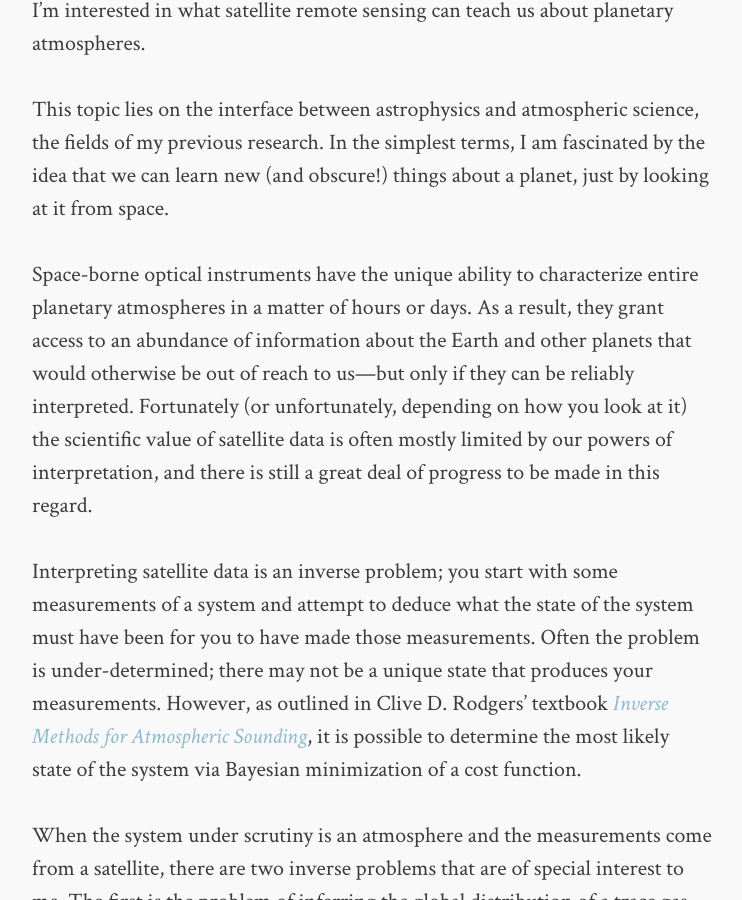
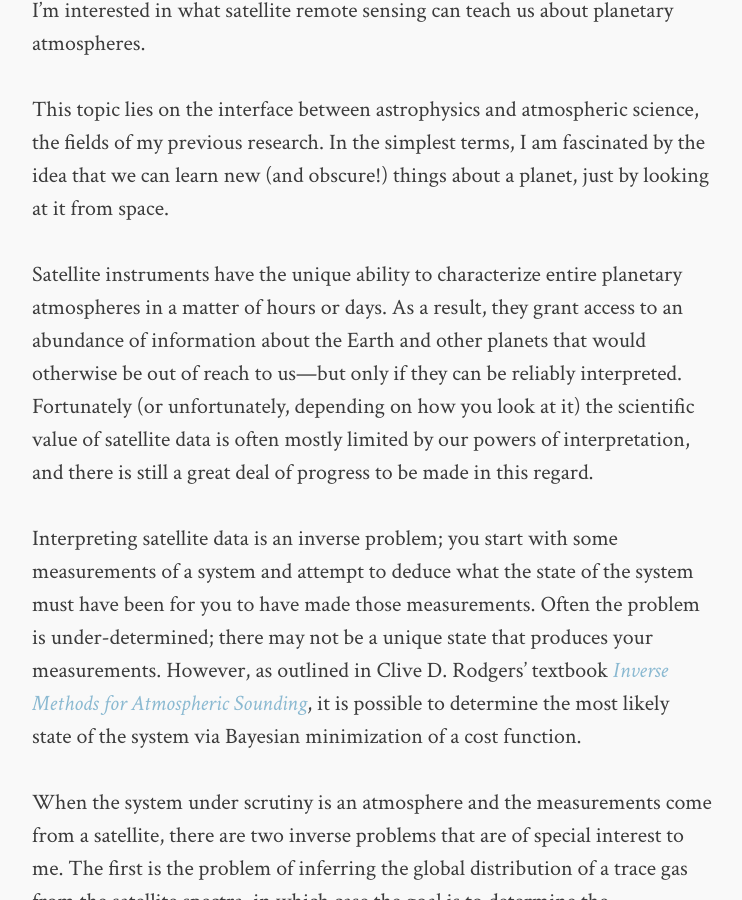
Before and after one commit to djvaron/djvaron.github.io, a Jekyll site: the page built from research.md, in a window 1280 px wide and 900 px high, scrolled down 700 px. Shown: the whole window, without its empty margins (268-1010 px from the left). Built offline with Jekyll 4.4.1, drawn with Linux system fonts in a browser that asks for light colours.

Commit message:
edit research

```diff
--- a/research.md
+++ b/research.md
@@ -12,7 +12,7 @@ I'm interested in what satellite remote sensing can teach us about planetary atm
 
 This topic lies on the interface between astrophysics and atmospheric science, the fields of my previous research. In the simplest terms, I am fascinated by the idea that we can learn new (and obscure!) things about a planet, just by looking at it from space.
 
-Space-borne optical instruments have the unique ability to characterize entire planetary atmospheres in a matter of hours or days. As a result, they grant access to an abundance of information about the Earth and other planets that would otherwise be out of reach to us---but only if they can be reliably interpreted. Fortunately (or unfortunately, depending on how you look at it) the scientific value of satellite data is often mostly limited by our powers of interpretation, and there is still a great deal of progress to be made in this regard.
+Satellite instruments have the unique ability to characterize entire planetary atmospheres in a matter of hours or days. As a result, they grant access to an abundance of information about the Earth and other planets that would otherwise be out of reach to us---but only if they can be reliably interpreted. Fortunately (or unfortunately, depending on how you look at it) the scientific value of satellite data is often mostly limited by our powers of interpretation, and there is still a great deal of progress to be made in this regard.
 
 Interpreting satellite data is an inverse problem; you start with some measurements of a system and attempt to deduce what the state of the system must have been for you to have made those measurements. Often the problem is under-determined; there may not be a unique state that produces your measurements. However, as outlined in Clive D. Rodgers' textbook [<em>Inverse Methods for Atmospheric Sounding</em>](https://books.google.com/books/about/Inverse_Methods_for_Atmospheric_Sounding.html?id=dW-0QgAACAAJ&redir_esc=y), it is possible to determine the most likely state of the system via Bayesian minimization of a cost function.
 
```
